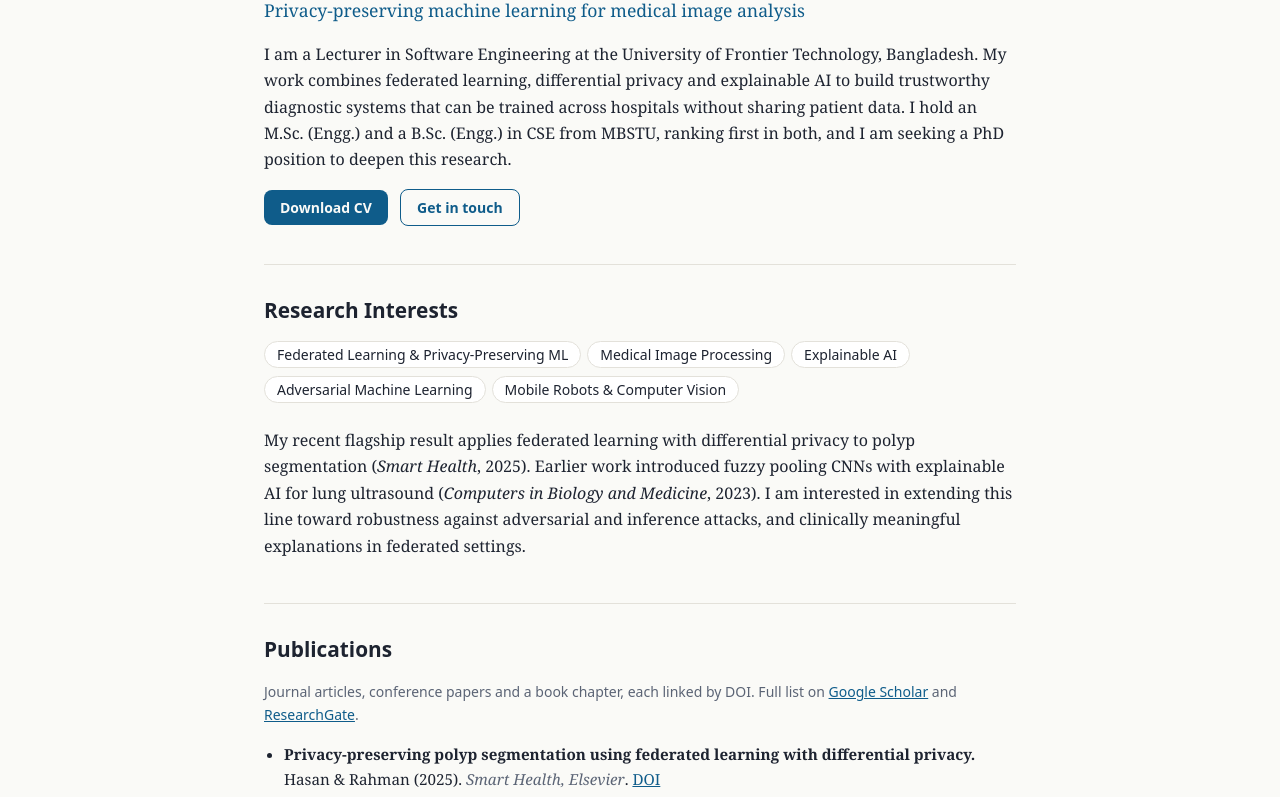
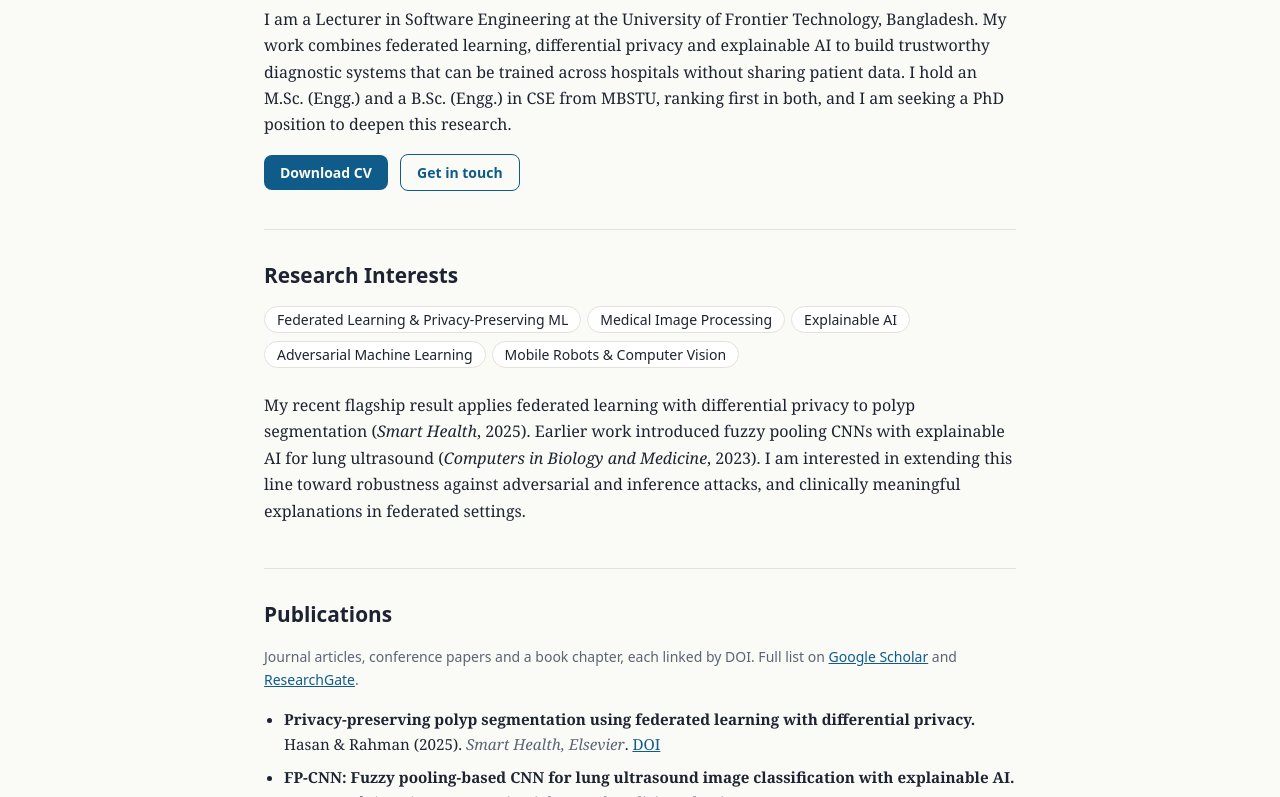
Before and after one commit to Mahmobcc/mahmobcc.github.io, a plain HTML site: page index.html in a window 1280 px wide. Shown: the part 183-980 px from the top of the page. Drawn offline with Linux system fonts and the light colour scheme.

Commit message:
Update index.html

```diff
--- a/index.html
+++ b/index.html
@@ -43,7 +43,7 @@ footer{text-align:center;color:var(--mut);font:13px system-ui;padding:20px}
 <main>
 <header id="about">
 <h1>Md. Mahmodul Hasan</h1>
-<p class="tag">Privacy-preserving machine learning for medical image analysis</p>
+<p class="tag"></p>
 <p>I am a Lecturer in Software Engineering at the University of Frontier Technology, Bangladesh. My work combines federated learning, differential privacy and explainable AI to build trustworthy diagnostic systems that can be trained across hospitals without sharing patient data. I hold an M.Sc. (Engg.) and a B.Sc. (Engg.) in CSE from MBSTU, ranking first in both, and I am seeking a PhD position to deepen this research.</p>
 <a class="btn" href="CV_Md__Mahmodul_Hasan.pdf">Download CV</a>
 <a class="btn o" href="#contact">Get in touch</a>
```
